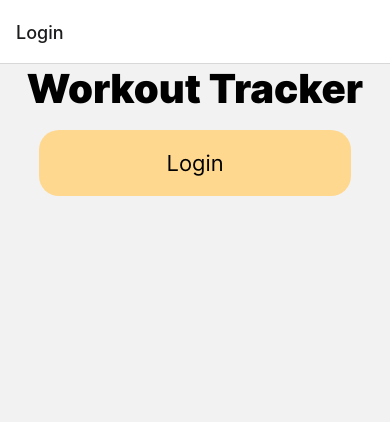
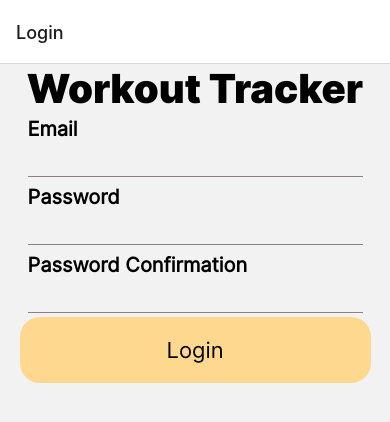
Before and after one commit to jsc604/My-Workout-Pal, a React Native app: screen /Login in a window 390 px wide. Shown: the top 422 px of the page. Built offline with nearby package versions, Linux system fonts and the light colour scheme.

Commit message:
added input fields for login

```diff
--- a/App.tsx
+++ b/App.tsx
@@ -40,9 +40,9 @@ export default function App() {
     prepare();
   }, []);
 
-  // if (!appIsReady || !fontsLoaded) {
-  //   return <SplashScreenAnimation/>;
-  // };
+  if (!appIsReady || !fontsLoaded) {
+    return <SplashScreenAnimation/>;
+  };
 
   return (
     <NavigationContainer>
--- /dev/null
+++ b/components/LabelledInput.tsx
@@ -0,0 +1,62 @@
+import { FunctionComponent } from "react";
+import { StyleSheet, TextInput, View } from "react-native";
+import { colors } from "./colors";
+import RegularText from "./texts/RegularText";
+
+type labelProps = {
+  label: string;
+  errorMessage: string | undefined;
+  text: string | undefined;
+  onChangeText: (text: string) => void;
+  autoComplete?: "password" | "email";
+  secureTextEntry?: boolean;
+};
+
+const LabelledInput: FunctionComponent<labelProps> = ({ label, errorMessage, text, onChangeText, autoComplete, secureTextEntry }) => {
+  return (
+    <View style={styles.container}>
+      <View style={styles.labelContainer}>
+        <RegularText textStyles={styles.labelStyle} >{label}</RegularText>
+        <RegularText textStyles={styles.error}>{errorMessage && `*${errorMessage}*`}</RegularText>
+      </View>
+      <TextInput
+        style={styles.input}
+        value={text}
+        onChangeText={onChangeText}
+        autoComplete={autoComplete}
+        secureTextEntry={secureTextEntry}
+      />
+    </View>
+  )
+};
+
+const styles = StyleSheet.create({
+  container: {
+    paddingHorizontal: 8,
+    margin: 4,
+    width: '90%',
+  },
+  labelContainer: {
+    flexDirection: 'row',
+    marginBottom: 4,
+    alignItems: 'center'
+  },
+  labelStyle: {
+    fontWeight: 'bold'
+  },
+  error: {
+    color: 'red',
+    fontSize: 15,
+    marginLeft: 4
+  },
+  input: {
+    borderBottomColor: colors.black,
+    borderBottomWidth: 1,
+    paddingLeft: 4,
+    height: 32,
+    fontSize: 24,
+    color: 'black'
+  }
+})
+
+export default LabelledInput;
--- a/navigators/RootStack.tsx
+++ b/navigators/RootStack.tsx
@@ -40,7 +40,7 @@ const RootStack: FunctionComponent = () => {
           />
         )
       }}
-      initialRouteName="Home"
+      initialRouteName="Welcome"
     >
       <Stack.Screen
         name="SplashScreen"
--- a/screens/CreateWorkout.tsx
+++ b/screens/CreateWorkout.tsx
@@ -115,7 +115,7 @@ const CreateWorkout: FunctionComponent<Props> = ({ navigation }) => {
       {workoutName && <BigText>{workoutName}</BigText>}
 
       {workoutData.length > 0 &&
-        (<ScrollView style={{ width: "80%", flex: 1, marginBottom: 20 }}>
+        (<ScrollView style={{ width: "90%", flex: 1, marginBottom: 20 }}>
           <View style={{ alignItems: "center" }}>
             <View style={{ flexDirection: 'row', width: '100%', borderBottomWidth: 1, marginTop: 10 }}>
               <RegularText textStyles={{ width: '50%' }}>Exercise</RegularText>
--- a/screens/EditWorkout.tsx
+++ b/screens/EditWorkout.tsx
@@ -145,7 +145,7 @@ const EditWorkout: FunctionComponent<Props> = ({ navigation, route }) => {
       {workoutName && <BigText>{workoutName}</BigText>}
 
       {workoutData.length > 0 &&
-        (<ScrollView style={{ width: "80%", flex: 1, marginBottom: 20 }}>
+        (<ScrollView style={{ width: "90%", flex: 1, marginBottom: 20 }}>
           <View style={{ alignItems: "center" }}>
             <View style={{ flexDirection: 'row', width: '100%', borderBottomWidth: 1, marginTop: 10 }}>
               <RegularText textStyles={{ width: '50%' }}>Exercise</RegularText>
--- a/screens/Login.tsx
+++ b/screens/Login.tsx
@@ -7,25 +7,55 @@ import { Container } from "../components/shared";
 import { colors } from "../components/colors";
 import HeaderText from "../components/texts/HeaderText";
 import RegularButton from "../components/buttons/RegularButton";
+import LabelledInput from "../components/LabelledInput";
 
 const LoginContainer = styled(Container)`
 `;
 
-const Login: FunctionComponent = () => {
+type inputType = {
+  text?: string;
+  errorMessage?: string;
+};
+
+interface LoginProps {}
+
+const Login: FunctionComponent<LoginProps> = () => {
   const [isCreateMode, setIsCreateMode] = useState(false);
+  const [emailField, setEmailField] = useState<inputType>({ text: '', errorMessage: '' })
+  const [passwordField, setPasswordField] = useState<inputType>({ text: '', errorMessage: '' })
+  const [passwordConfirmationField, setPasswordConfirmationField] = useState<inputType>({ text: '', errorMessage: '' })
 
   return (
     <LoginContainer>
       <HeaderText textStyles={{ textAlign: 'center' }}>Workout Tracker</HeaderText>
 
       <View style={{ alignItems: 'center', flex: 1 }}>
-        <TextInput></TextInput>
-        {/* password */}
-        {/* password reentry */}
-        {/* login toggle */}
+
+        <LabelledInput
+          label="Email"
+          text={emailField.text}
+          errorMessage={emailField.errorMessage}
+          onChangeText={(text) => { setEmailField({text}) }}
+          autoComplete='email'
+        />
+        <LabelledInput
+          label="Password"
+          text={passwordField.text}
+          errorMessage={passwordField.errorMessage}
+          onChangeText={(text) => { setPasswordField({text}) }}
+          autoComplete='password'
+          secureTextEntry={true}
+        />
+        <LabelledInput
+          label="Password Confirmation"
+          text={passwordConfirmationField.text}
+          errorMessage={passwordConfirmationField.errorMessage}
+          onChangeText={(text) => { setPasswordConfirmationField({text}) }}
+          secureTextEntry={true}
+        />
         <RegularButton
           onPress={() => { }}
-          btnStyles={{ width: '80%', backgroundColor: colors.orange }}
+          btnStyles={{ width: '90%', backgroundColor: colors.orange }}
           textStyles={{ fontSize: 22 }}
         >
           {isCreateMode ? 'Create Account' : 'Login'}
--- a/screens/SelectWorkout.tsx
+++ b/screens/SelectWorkout.tsx
@@ -54,7 +54,7 @@ const SelectWorkout: FunctionComponent<Props> = ({ navigation }) => {
       <StatusBar style="light" />
       <RegularButton
         onPress={() => { navigation.navigate("CreateWorkout") }}
-        btnStyles={{ width: '80%', margin: 20, backgroundColor: colors.green }}
+        btnStyles={{ width: '90%', margin: 20, backgroundColor: colors.green }}
       >
         <strong>Create A New Workout</strong>
       </RegularButton>
@@ -65,7 +65,7 @@ const SelectWorkout: FunctionComponent<Props> = ({ navigation }) => {
           <RegularText textStyles={{ marginBottom: 'auto', color: colors.black }}>Create one to get started</RegularText>
         </>
         :
-        <ScrollView style={{ width: '80%' }}>
+        <ScrollView style={{ width: '90%' }}>
           {workoutListItems}
         </ScrollView>
       }
--- a/screens/StartWorkout.tsx
+++ b/screens/StartWorkout.tsx
@@ -71,7 +71,7 @@ const StartWorkout: FunctionComponent<Props> = ({ navigation }) => {
       <StatusBar style="light" />
       <Stopwatch />
 
-      <ScrollView style={{ width: "80%", flex: 1 }}>
+      <ScrollView style={{ width: "90%", flex: 1 }}>
         <View style={{ alignItems: "center" }}>
           <View style={{ flexDirection: 'row', width: '100%', borderBottomWidth: 1, marginTop: 10 }}>
             <RegularText textStyles={{ width: '40%', fontSize: 18 }}>Exercise</RegularText>
@@ -85,7 +85,7 @@ const StartWorkout: FunctionComponent<Props> = ({ navigation }) => {
 
       <RegularButton
         onPress={() => { console.log(completedWorkout) }}
-        btnStyles={{ width: '80%', marginTop: 20, marginBottom: 20, backgroundColor: colors.green }}
+        btnStyles={{ width: '90%', marginTop: 20, marginBottom: 20, backgroundColor: colors.green }}
       >
         <strong>Complete Workout</strong>
       </RegularButton>
```
